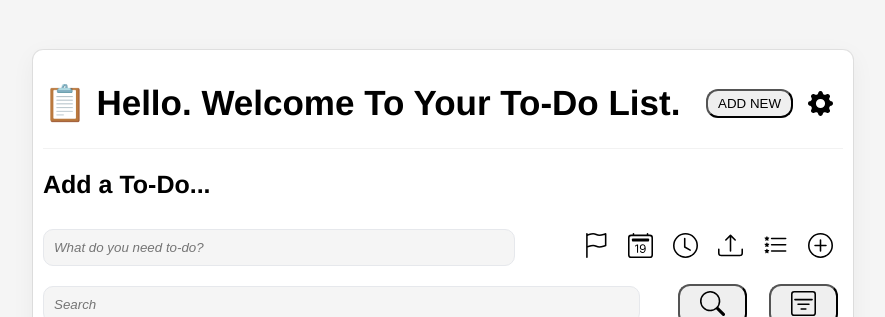
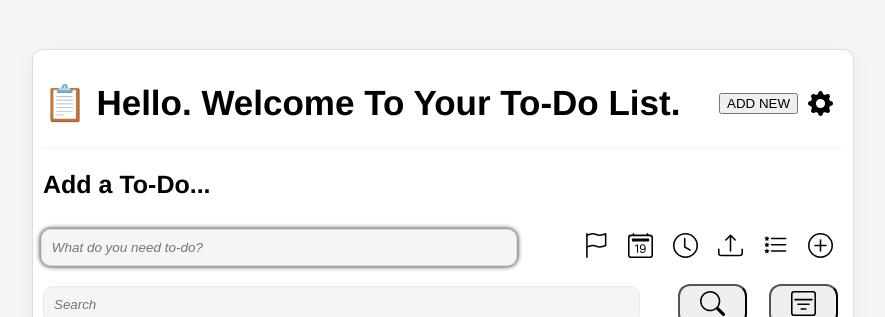
Before and after one commit to rtasalem/todo-list-application, a React (Create React App) app in the folder frontend/: page / in a window 1280 px wide. Shown: the top 317 px of the page, without its empty margins (197-1082 px from the left). Built offline with nearby package versions, Linux system fonts and the light colour scheme; no server answers.

Commit message:
added hover effects and focus to UI

```diff
--- a/frontend/src/components/AddTodo.js
+++ b/frontend/src/components/AddTodo.js
@@ -48,6 +48,7 @@ const AddTodo = () => {
                         placeholder="What do you need to-do?"
                         value={taskName}
                         onChange={handleInputChange}
+                        autoFocus
                     />
                 </form>
                 <div className="icon-bar-container">
--- a/frontend/src/components/TodoListIconBar.js
+++ b/frontend/src/components/TodoListIconBar.js
@@ -10,8 +10,8 @@ const TodoListIconBar = ({ editItem, deleteItem }) => {
   return (
     <div className="icon-bar-container">
       <IconBar icons={iconArray} />
-      <EditIcon editItem={editItem} />
-      <TrashIcon deleteItem={deleteItem} />
+      <EditIcon editItem={editItem} className="icon" />
+      <TrashIcon deleteItem={deleteItem} className="icon" />
     </div>
   );
 };
--- a/frontend/src/index.css
+++ b/frontend/src/index.css
@@ -25,6 +25,18 @@ input {
     padding: 12px 16px;
     border-radius: 12px;
     border: 1.5px solid rgb(230, 232, 236);
+    transition: border-color 0.3s ease, box-shadow 0.3s ease, transform 0.3s ease;
+}
+
+input:hover {
+    border-color: rgb(204, 204, 204);
+}
+
+input:focus {
+    outline: none;
+    border-color: #dadada;
+    box-shadow: 0 0 5px 0 rgb(0, 0, 0);
+    transform: scale(1.01);
 }
 
 .app {
@@ -48,10 +60,11 @@ input {
     align-items: center;
 }
 
-.button-container button {
+.custom-button {
     margin: 0 5px;
     padding: 5px 10px;
     border-radius: 12px;
+    transition: background-color 0.3s ease;
 }
 
 /* Add a To-Do */
@@ -92,16 +105,15 @@ input {
     align-items: center;
 }
 
-.icon-bar-container .icon {
-    font-size: 25px;
-    cursor: pointer;
-    margin: 0 10px;
-}
-
 .icon {
     font-size: 25px;
     cursor: pointer;
     margin: 0 10px;
+    transition: transform 0.3s ease, background-color 0.3s ease;
+}
+
+.icon:hover {
+    transform: scale(1.2);
 }
 
 /* Search */
@@ -130,7 +142,7 @@ input {
     top: 0;
     width: 100vw;
     height: 100vh;
-    background-color: rgba(0 ,0 ,0 , 0.5);
+    background-color: rgba(0, 0, 0, 0.5);
     display: flex;
     justify-content: center;
     align-items: center;
@@ -176,7 +188,7 @@ input {
     position: absolute;
     background-color: #f9f9f9;
     min-width: 160px;
-    box-shadow: 0px 8px 16px 0px rgba(0,0,0,0.2);
+    box-shadow: 0px 8px 16px 0px rgba(0, 0, 0, 0.2);
     z-index: 1;
 }
 
```
Lines whose indentation alone changed are shown as unchanged.
